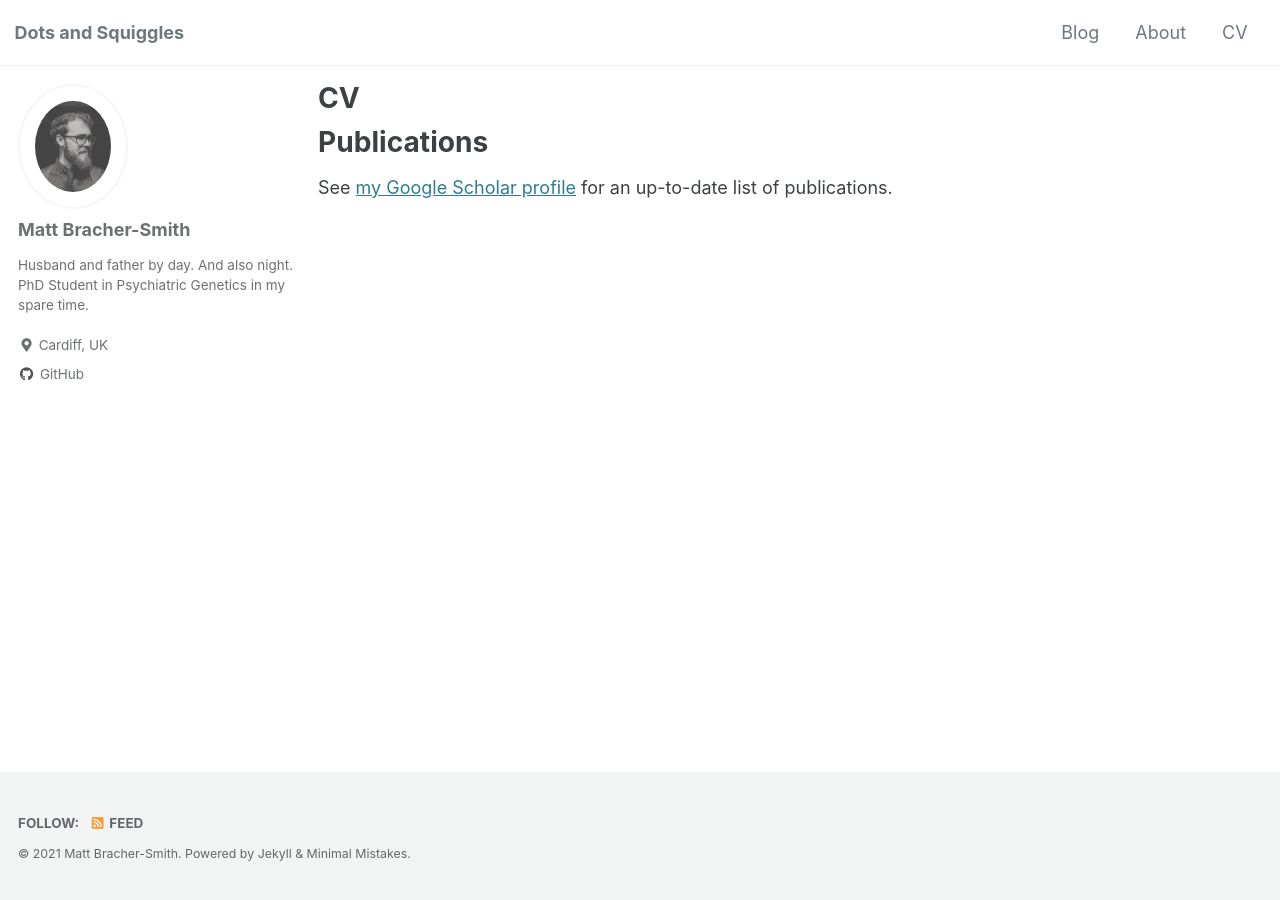
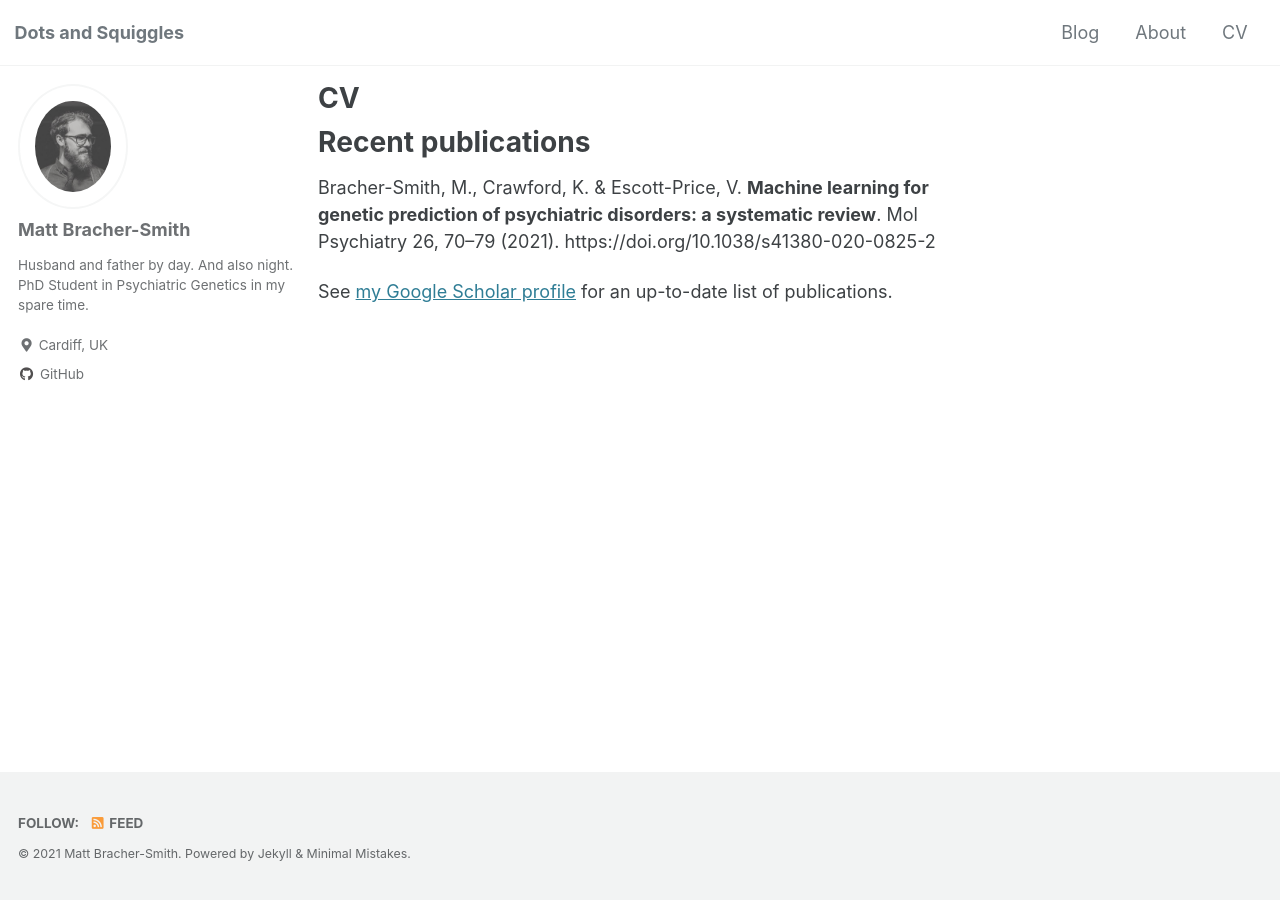
Before and after one commit to seafloor/seafloor.github.io, a Jekyll site: the page built from _pages/cv.md, in a window 1280 px wide. Built offline with Jekyll 4.4.1, drawn with Linux system fonts in a browser that asks for light colours; cached includes are drawn as plain includes.

Commit message:
add systematic review to papers

```diff
--- a/_pages/cv.md
+++ b/_pages/cv.md
@@ -6,6 +6,7 @@ author_profile: true
 comments: false
 ---
 
-# Publications
+# Recent publications
+Bracher-Smith, M., Crawford, K. & Escott-Price, V. **Machine learning for genetic prediction of psychiatric disorders: a systematic review**. Mol Psychiatry 26, 70–79 (2021). https://doi.org/10.1038/s41380-020-0825-2
 
 See [my Google Scholar profile](https://scholar.google.com/citations?user=iRjM5gsAAAAJ&hl=en) for an up-to-date list of publications.
```
